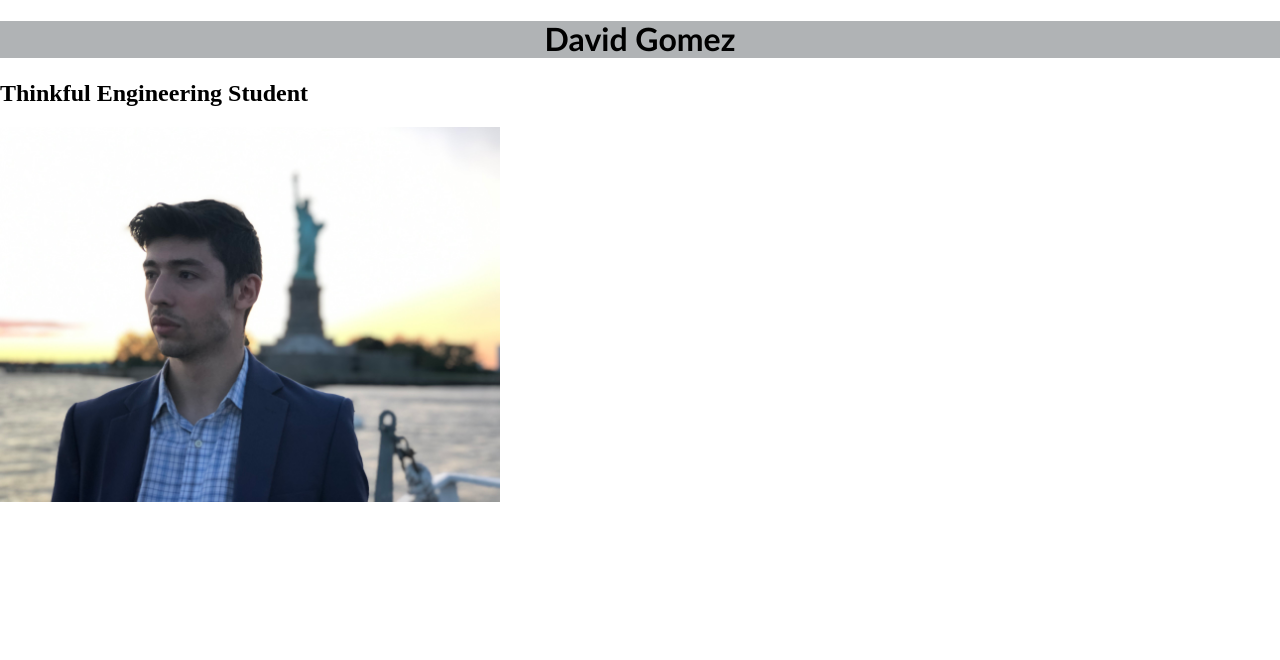
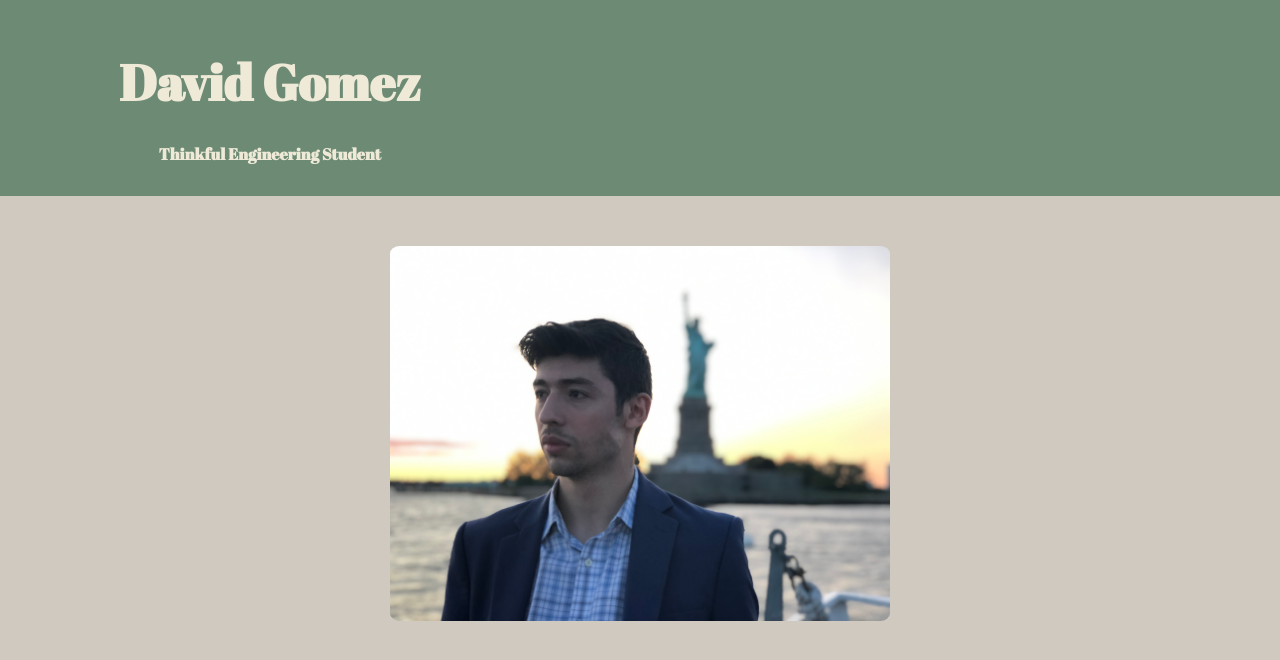
Before and after one commit to dgomez1224/portfolio-project, a plain HTML site: page index.html in a window 1280 px wide. Drawn offline with nearby package versions, Linux system fonts and the light colour scheme.

Commit message:
Update style.css

```diff
--- a/style.css
+++ b/style.css
@@ -1,15 +1,51 @@
-body h1 {
-text-align: center;
-background-color: #b0b3b5;
-color: #000000;
+@import url('https://fonts.googleapis.com/css?family=Abril+Fatface&display=swap');
+
+
+body{
+
+  background-color:#D0C9C0;
+}
+
+header div{
+  text-align: center;
+  background-color: #6D8B74;
+  width: auto;
+  margin: auto;
+  padding: 20px;
 
 }
 
-h1{
-  font-family: "Gill Sans" , "Times New Roman", serif;
-  font-size; 20px;
+header div h1{
+
+  font-size: 50px;
 }
 
-.image-circle {
-    border-radius: 50%;
+header div h2{
+  font-size: 16px
 }
+
+h1, h2{
+
+  font-family: "Abril Fatface" , "Times New Roman", serif;
+  color: #EFEAD8;
+  width: 500px;
+
+}
+
+
+main div img{
+  margin: 50px auto;
+  display: block;
+
+}
+
+.imageRound{
+  border-radius: 2%;
+}
+
+
+
+.box{
+  border : 5px;
+
+}
```
